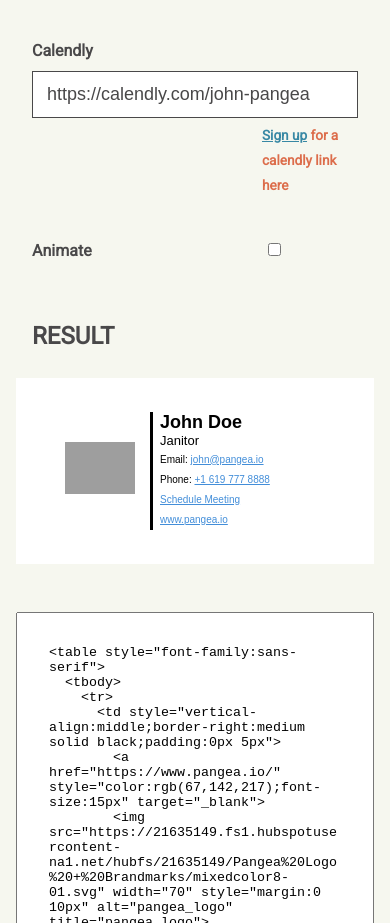
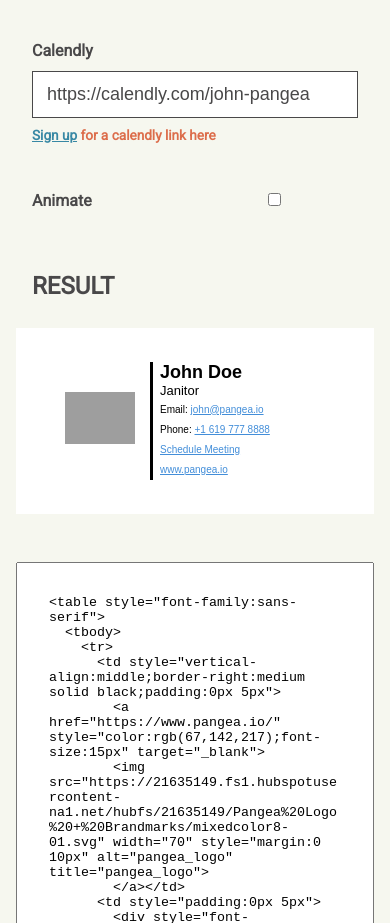
Before and after one commit to jchow-hedgedesk/email-signature-generator, a React (Create React App) app: page / in a window 390 px wide. Shown: the part 1240-2163 px from the top of the page. Built offline with nearby package versions, Linux system fonts and the light colour scheme; grey boxes are pictures that could not be loaded.

Commit message:
responsive fix

```diff
--- a/src/App.js
+++ b/src/App.js
@@ -102,6 +102,9 @@
   text-align: left;
   margin-left: 230px;
   margin-top: 5px;
+  @media screen and (max-width: 750px) {
+    margin-left: 0;
+  }
 `;
 
 const userData = {
```
